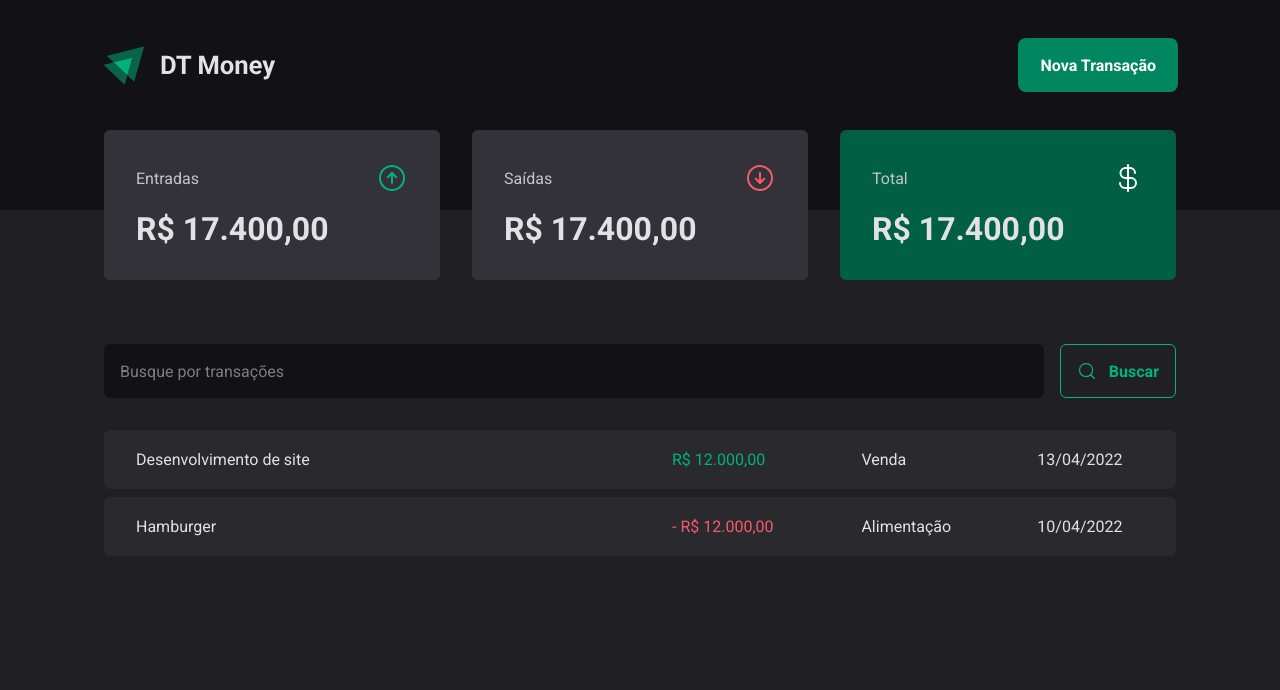
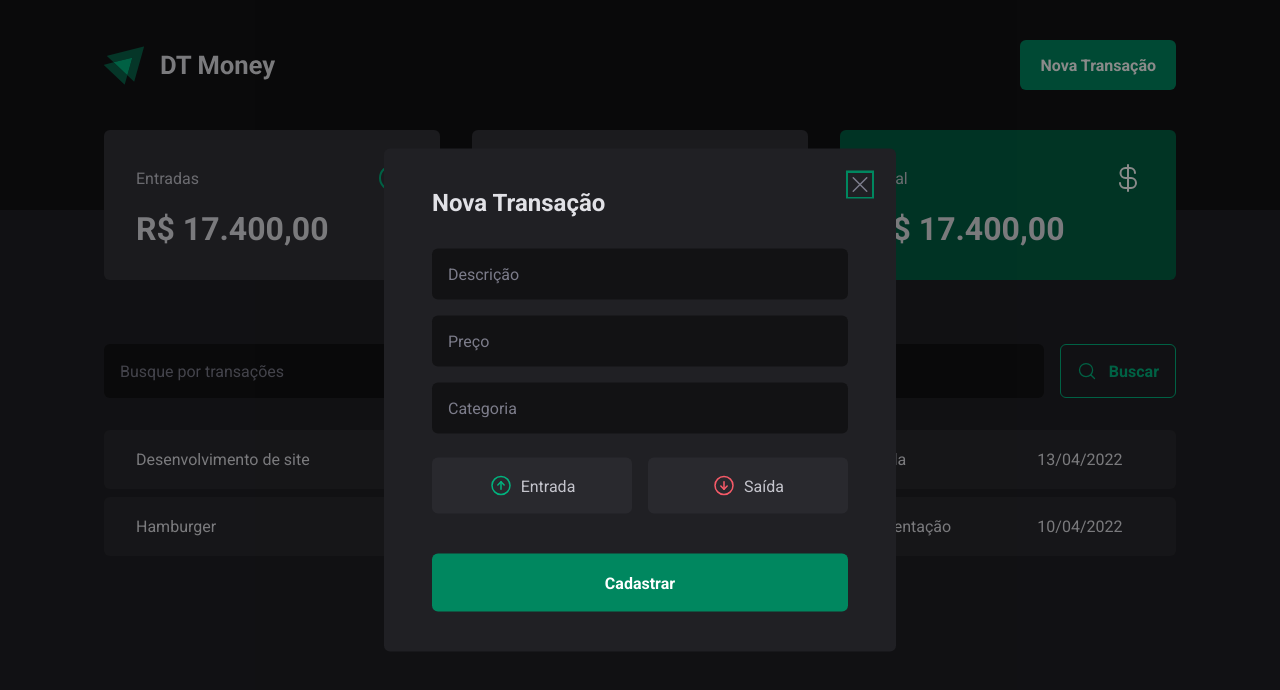
Before and after one commit to guilherme1s/dt-money, a React (Vite) app: page / in a window 1280 px wide. Both pictures are taken after a click on the button "Nova Transação". Shown: the top 690 px of the page. Built offline with nearby package versions, Linux system fonts and the light colour scheme.

Commit message:
[ADD] adiciona modal de transactions

```diff
--- a/package.json
+++ b/package.json
@@ -10,6 +10,8 @@
     "preview": "vite preview"
   },
   "dependencies": {
+    "@radix-ui/react-dialog": "^1.1.15",
+    "@radix-ui/react-radio-group": "^1.3.8",
     "phosphor-react": "^1.4.1",
     "react": "^19.2.0",
     "react-dom": "^19.2.0",
--- a/src/components/Header/index.tsx
+++ b/src/components/Header/index.tsx
@@ -1,5 +1,7 @@
 import { HeaderContainer, HeaderContent, NewTransactionButton } from "./styles";
 import logoImg from "../../assets/Logo.svg";
+import * as Dialog from "@radix-ui/react-dialog";
+import { NewTransationsModal } from "../NewTransactionModal";
 
 export function Header() {
   return (
@@ -7,7 +9,13 @@ export function Header() {
       <HeaderContent>
         <img src={logoImg} alt="" />
 
-        <NewTransactionButton>Nova Transação</NewTransactionButton>
+        <Dialog.Root>
+          <Dialog.Trigger asChild>
+            <NewTransactionButton>Nova Transação</NewTransactionButton>
+          </Dialog.Trigger>
+
+         <NewTransationsModal />
+        </Dialog.Root>
       </HeaderContent>
     </HeaderContainer>
   );
--- /dev/null
+++ b/src/components/NewTransactionModal/index.tsx
@@ -0,0 +1,44 @@
+import * as Dialog from "@radix-ui/react-dialog";
+import {
+  CloseButton,
+  Content,
+  Overlay,
+  TransactionType,
+  TransactionTypeButton,
+} from "./styles";
+import { ArrowCircleDown, ArrowCircleUp, X } from "phosphor-react";
+
+export function NewTransationsModal() {
+  return (
+    <Dialog.Portal>
+      <Overlay />
+
+      <Content>
+        <Dialog.Title>Nova Transação</Dialog.Title>
+        <CloseButton>
+          <X size={24} />
+        </CloseButton>
+
+        <form action="">
+          <input type="text" placeholder="Descrição" required />
+          <input type="number" placeholder="Preço" required />
+          <input type="text" placeholder="Categoria" required />
+
+          <TransactionType>
+            <TransactionTypeButton variant="income" value="income">
+              <ArrowCircleUp size={24} />
+              Entrada
+            </TransactionTypeButton>
+
+            <TransactionTypeButton variant="outcome" value="outcome">
+              <ArrowCircleDown size={24} />
+              Saída
+            </TransactionTypeButton>
+          </TransactionType>
+
+          <button type="submit">Cadastrar</button>
+        </form>
+      </Content>
+    </Dialog.Portal>
+  );
+}
--- /dev/null
+++ b/src/components/NewTransactionModal/styles.ts
@@ -0,0 +1,113 @@
+import * as Dialog from '@radix-ui/react-dialog';
+import * as RadioGroup from '@radix-ui/react-radio-group';
+import styled from 'styled-components';
+
+export const Overlay = styled(Dialog.Overlay)`
+    position: fixed;
+    width: 100vw;
+    height: 100vh;
+    inset: 0;
+    background: #00000075;
+`;
+
+export const Content = styled(Dialog.Content)`
+    min-width: 32rem;
+    border-radius: 6px;
+    padding: 2.5rem 3rem;
+    background: ${props => props.theme['gray-800']};
+
+    position: fixed;
+    top: 50%;
+    left: 50%;
+    transform: translate(-50%, -50%);
+
+    form {
+        margin-top: 2rem;
+
+        display: flex;
+        flex-direction: column;
+        gap: 1rem;
+
+        input {
+            border-radius: 6px;
+            border: 0;
+            background: ${props => props.theme['gray-900']};
+            color: ${props => props.theme['gray-300']};
+            padding: 1rem;
+
+            &::placeholder {
+                color: ${props => props.theme['gray-500']};
+            }
+        }
+
+        button[type="submit"] {
+            height: 58px;
+            border: 0;
+            background: ${props => props.theme['green-500']};
+            font-weight: bold;
+            padding: 0 1.25rem;
+            border-radius: 6px;
+            margin-top: 1.5rem;
+            color: ${props => props.theme['white']};
+            cursor: pointer;
+
+            &:hover {
+                background: ${props => props.theme['green-700']};;
+                transition: 0.2s;
+            }
+        }
+    }
+`;
+
+export const CloseButton = styled(Dialog.Close)`
+    position: absolute;
+    background: transparent;
+    border: 0;
+    top: 1.5rem;
+    right: 1.5rem;
+    line-height: 0;
+    cursor: pointer;
+    color: ${props => props.theme['gray-500']};
+`;
+
+export const TransactionType = styled(RadioGroup.Root)`
+    display: grid;
+    grid-template-columns: repeat(2, 1fr);
+    gap: 1rem;
+    margin-top: 0.5rem;
+`;
+
+interface TransactionTypeButtonProps {
+    variant: 'income' | 'outcome';
+}
+
+export const TransactionTypeButton = styled(RadioGroup.Item) <TransactionTypeButtonProps>`
+    background: ${props => props.theme['gray-700']};
+    padding: 1rem;
+    display: flex;
+    align-items: center;
+    justify-content: center;
+    gap: 0.5rem;
+    border-radius: 6px;
+    cursor: pointer;
+    border: 0;
+    color: ${props => props.theme['gray-300']};
+
+    svg {
+        color: ${props => props.variant === 'income' ? props.theme['green-300'] : props.theme['red-300']};
+    }
+
+    &[data-state='unchecked']:hover {
+        transition: 0.2s;
+        background: ${props => props.theme['gray-600']};
+    }
+
+    &[data-state='checked'] {
+        color: ${props => props.theme['white']};
+        background: ${props => props.variant === 'income' ? props.theme['green-500'] : props.theme['red-500']};
+
+        svg {
+            color: ${props => props.theme['white']};
+        }
+    }
+`;
```
Also changed, not shown: 1 other file (tests, documents, lock files or other folders).
